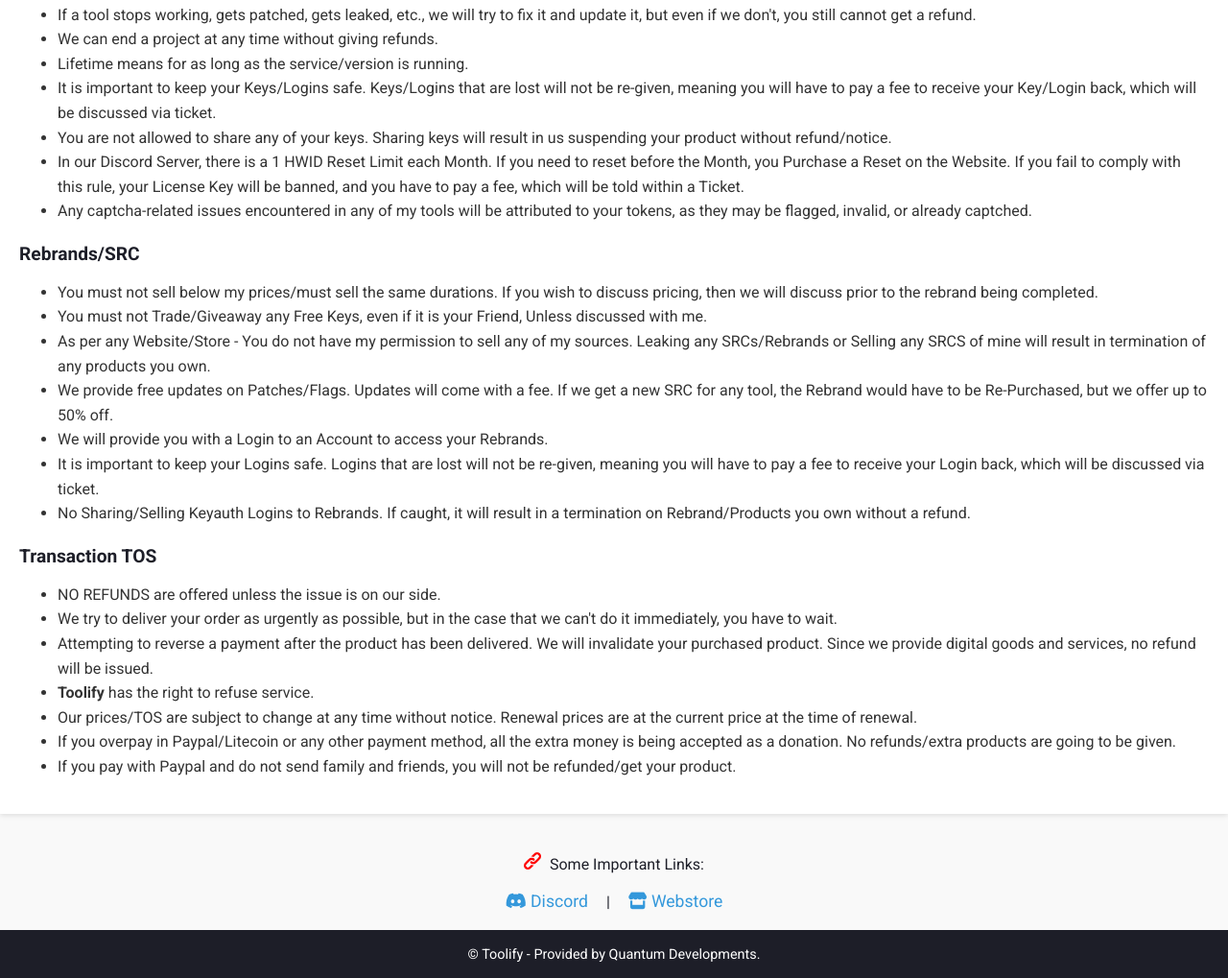
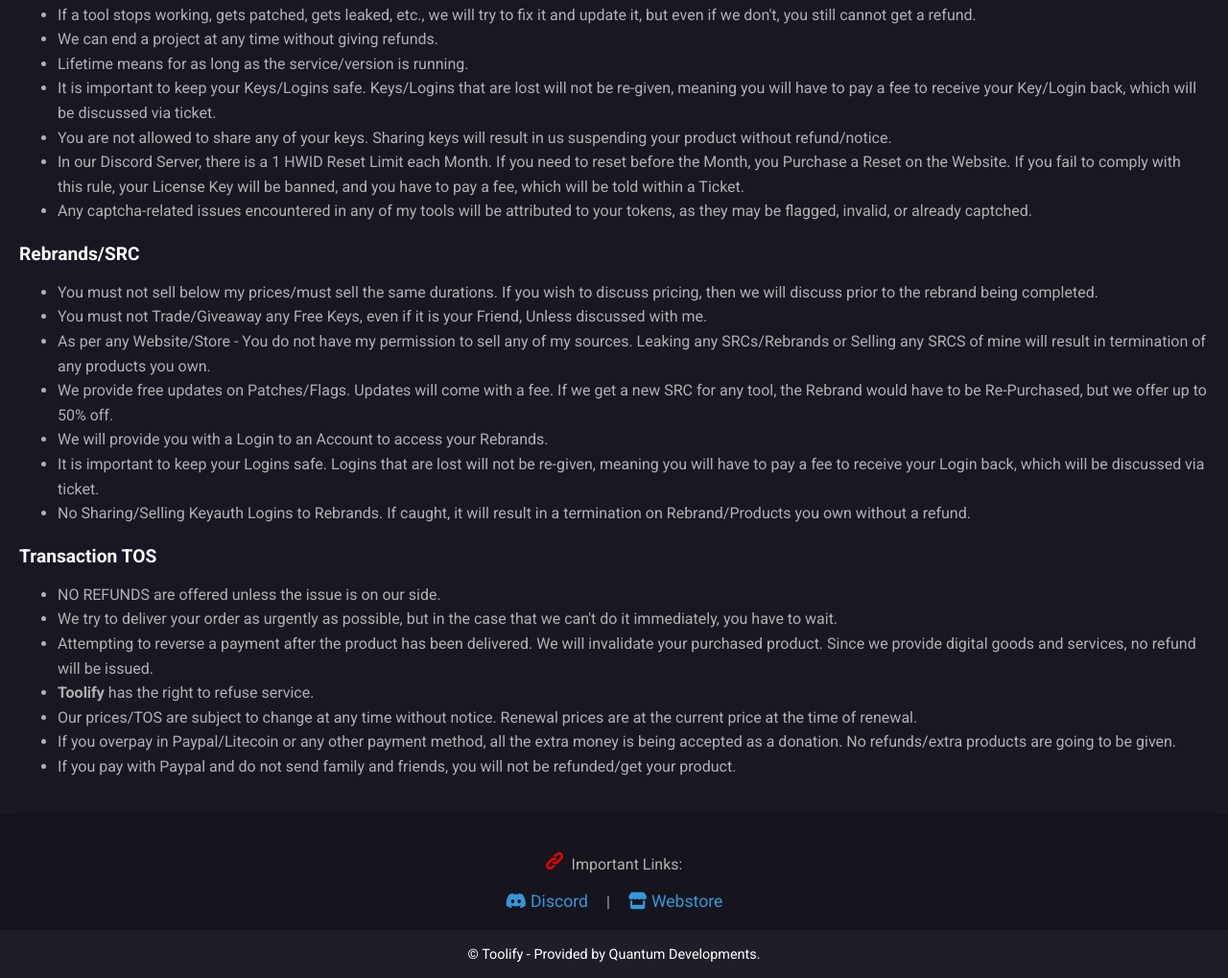
Before and after one commit to soloophere/Toolify, a plain HTML site: page Terms.html in a window 1280 px wide. Shown: the part 590-1609 px from the top of the page at 96% size. Drawn offline with Linux system fonts and the light colour scheme.

Commit message:
Update Terms.html

```diff
--- a/Terms.html
+++ b/Terms.html
@@ -13,8 +13,8 @@
                 font-family: 'Roboto', sans-serif;
                 margin: 0;
                 padding: 0;
-                background-color: #f9f9f9;
-                color: #333;
+                background-color: #16141d;
+                color: #b0b0b0;
             }
 
             header {
@@ -94,13 +94,13 @@
             .container {
                 max-width: 1400px;
                 margin: 30px auto;
-                background-color: #fff;
+                background-color: #191722;
                 padding: 20px;
                 box-shadow: 0 2px 5px rgba(0, 0, 0, 0.1);
             }
 
             h2 {
-                color: #222546;
+                color: #ffffff;
                 font-size: 2.5em;
                 text-align: center;
                 font-family: 'Outfit', sans-serif;
@@ -115,7 +115,7 @@
             .important-links {
             text-align: center;
             margin-top: 40px;
-            color: #1d1e28;
+            color: #b0b0b0;
 
         }
 
@@ -149,7 +149,7 @@
                 font-weight: bold;
                 font-size: 1.2em;
                 margin-top: 20px;
-                color: #1d1e28;
+                color: #ffffff;
             }
         </style>
     </head>
@@ -225,7 +225,7 @@
 
 
     <div class="important-links">
-        <p><img src="assets/images/links.png" alt="Important Links Icon" style="width: 18px; height: 18px; margin-right: 5px;"> Some Important Links:</p>
+        <p><img src="assets/images/links.png" alt="Important Links Icon" style="width: 18px; height: 18px; margin-right: 5px;"> Important Links:</p>
         <a href="https://discord.gg/toolifyshop "><i class="fab fa-discord"></i> Discord</a> |
         <a href="https://toolify.mysellix.io/"><i class="fas fa-store"></i> Webstore</a>
     </div>
```
